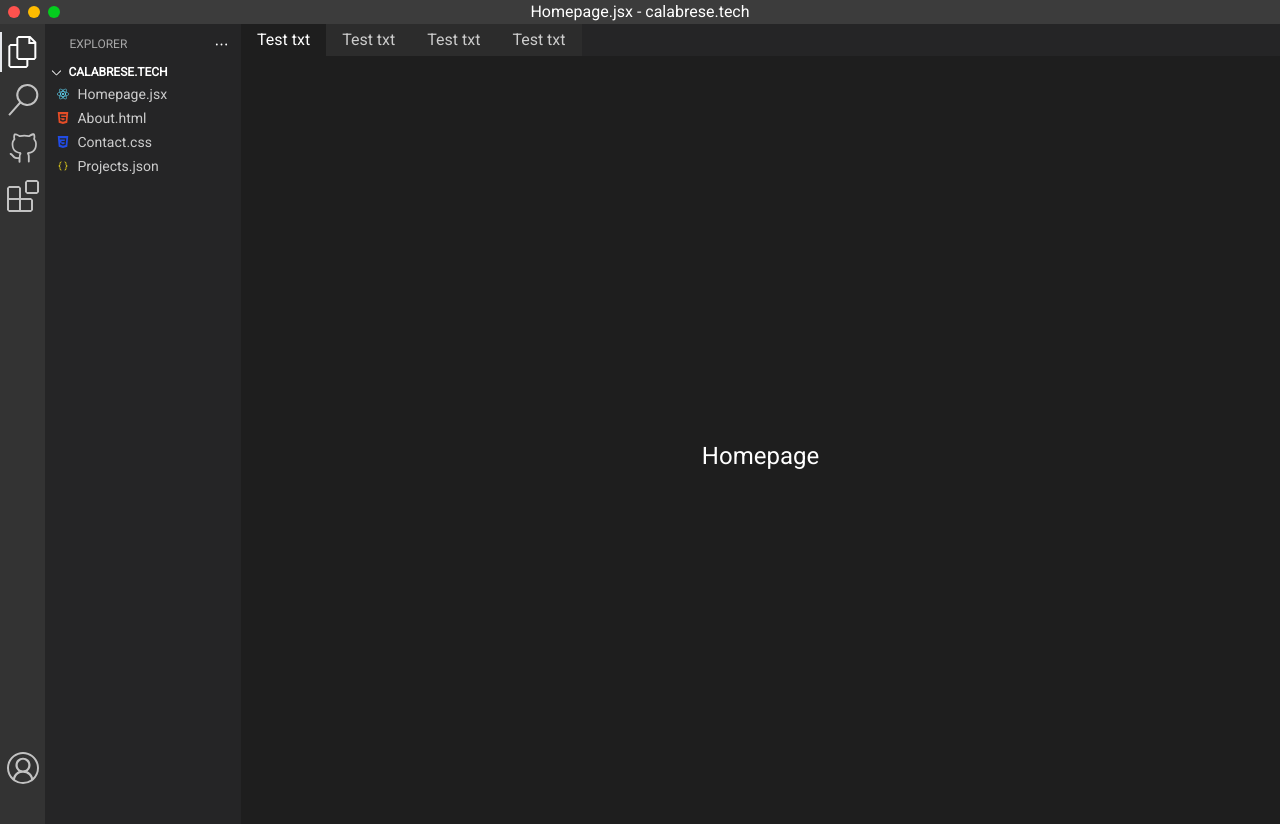
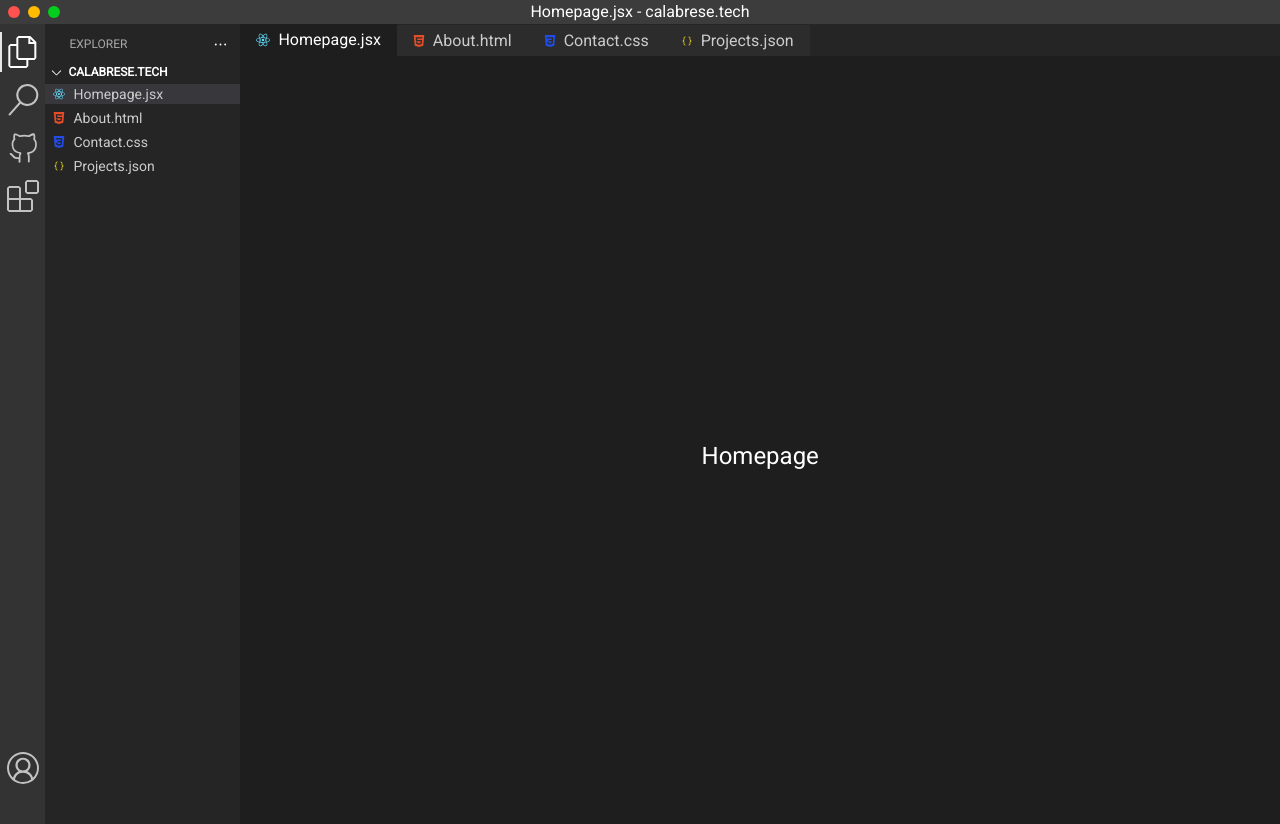
Before and after one commit to peter-calabrese/calabresetech-rewrite, a React (Vite) app: page / in a window 1280 px wide. Built offline with nearby package versions, Linux system fonts and the light colour scheme.

Commit message:
dynamically show which files are open with tabs and side bar

```diff
--- a/src/App.jsx
+++ b/src/App.jsx
@@ -15,10 +15,10 @@ function App() {
 
       <div className='flex'>
         <SideBar />
-        <FileList setFileToRender={setRenderPage} />
+        <FileList value={renderPage} setFileToRender={setRenderPage} />
 
         <div className='h-screen bg-text-editor-bg w-full'>
-          <TabBar />
+          <TabBar value={renderPage} setTabToOpen={setRenderPage} />
           <WebpageRenderer value={renderPage} />
         </div>
       </div>
--- a/src/components/VSCComponents/FileList.jsx
+++ b/src/components/VSCComponents/FileList.jsx
@@ -1,33 +1,80 @@
 import { VscChevronDown, VscJson, VscEllipsis } from 'react-icons/vsc'
 import { SiCss3, SiReact, SiHtml5 } from "react-icons/si";
-import DirectoryFile from './DirectoryFile'
+import { useState, useEffect } from 'react';
+const FileList = ({ value, setFileToRender }) => {
+    const [homepageFocus, setHomepageFocus] = useState(true);
+    const [aboutFocus, setAboutFocus] = useState(false);
+    const [contactFocus, setContactFocus] = useState(false);
+    const [projectsFocus, setProjectsFocus] = useState(false);
 
-const FileList = ({ setFileToRender }) => {
+    useEffect(() => {
+        switch (value) {
+            case 'Homepage.jsx':
+                setHomepageFocus(true);
+                setAboutFocus(false);
+                setContactFocus(false);
+                setProjectsFocus(false);
+                break;
+            case 'About.html':
+                setHomepageFocus(false);
+                setAboutFocus(true);
+                setContactFocus(false);
+                setProjectsFocus(false);
+                break;
+            case 'Contact.css':
+                setHomepageFocus(false);
+                setAboutFocus(false);
+                setContactFocus(true);
+                setProjectsFocus(false);
+                break;
+            case 'Projects.json':
+                setHomepageFocus(false);
+                setAboutFocus(false);
+                setContactFocus(false);
+                setProjectsFocus(true);
+                break;
+            default:
+                break;
+        }
+    }, [value])
 
     const fileClicked = (toRender) => {
         setFileToRender(toRender)
+
     }
     return (
-        <div className=' bg-file-panel h-screen w-60 pt-1 pl-1'>
-            <div className='text-white flex items-center justify-between mt-2 mb-3'>
+        <div className=' bg-file-panel h-screen w-60 pt-1'>
+            <div className='text-white flex items-center justify-between mt-2 mb-3 ml-1'>
                 <h2 className='ml-5 text-xs opacity-60'>EXPLORER</h2>
                 <VscEllipsis className="mr-3" size={15} />
             </div>
-            <div className='text-white flex justify-start items-center'>
+            <div className='text-white flex justify-start items-center ml-1'>
                 <VscChevronDown size={15} />
                 <h2 className='ml-1 text-xs font-bold'>CALABRESE.TECH</h2>
             </div>
             {/* Directories */}
-            <div className="pl-2">
+            <div className="">
                 {/* Homepage */}
-                <DirectoryFile icon={<SiReact className='text-react-logo mr-2' size={12} />} filename={"Homepage.jsx"} onClick={() => fileClicked('Homepage.jsx')} />
+                <button className={`pl-2 w-full flex justify-start items-center mt-1 hover:bg-slate-200 hover:bg-opacity-10 ${homepageFocus ? 'bg-file-selected text-tab-text-focused' : ''}`} onClick={() => fileClicked('Homepage.jsx')}>
+                    <SiReact className='text-react-logo mr-2' size={12} />
+                    <p className='text-file-text text-sm'>Homepage.jsx</p>
+                </button>
+
                 {/* About */}
-                <DirectoryFile icon={<SiHtml5 className='text-html-logo mr-2' size={12} />} filename={"About.html"} onClick={() => fileClicked('About.html')} />
+                <button className={`pl-2 w-full flex justify-start items-center mt-1 hover:bg-slate-200 hover:bg-opacity-10 ${aboutFocus ? 'bg-file-selected text-tab-text-focused' : ''}`} onClick={() => fileClicked('About.html')}>
+                    <SiHtml5 className='text-html-logo mr-2' size={12} />
+                    <p className='text-file-text text-sm'>About.html</p>
+                </button>
                 {/* Contact */}
-                <DirectoryFile icon={<SiCss3 className='text-css-logo mr-2' size={12} />} filename={"Contact.css"} onClick={() => fileClicked('Contact.css')} />
+                <button className={`pl-2 w-full flex justify-start items-center mt-1 hover:bg-slate-200 hover:bg-opacity-10 ${contactFocus ? 'bg-file-selected text-tab-text-focused' : ''}`} onClick={() => fileClicked('Contact.css')}>
+                    <SiCss3 className='text-css-logo mr-2' size={12} />
+                    <p className='text-file-text text-sm'>Contact.css</p>
+                </button>
                 {/* Projects */}
-                <DirectoryFile icon={<VscJson className='text-JSON-logo mr-2' size={12} />} filename={"Projects.json"} onClick={() => fileClicked('Projects.json')} />
-
+                <button className={`pl-2 w-full flex justify-start items-center mt-1 hover:bg-slate-200 hover:bg-opacity-10 ${projectsFocus ? 'bg-file-selected text-tab-text-focused' : ''}`} onClick={() => fileClicked('Projects.json')}>
+                    <VscJson className='text-JSON-logo mr-2' size={12} />
+                    <p className='text-file-text text-sm'>Projects.json</p>
+                </button>
             </div>
         </div>
     )
--- a/src/components/VSCComponents/TabBar.jsx
+++ b/src/components/VSCComponents/TabBar.jsx
@@ -1,11 +1,88 @@
-const TapBar = () => {
+import { VscChevronDown, VscJson, VscEllipsis, VscClose } from 'react-icons/vsc'
+import { SiCss3, SiReact, SiHtml5 } from "react-icons/si";
+import { useState } from "react";
+import Projects from "../Webpages/Projects";
+import { useEffect } from 'react';
+const TapBar = ({ value, setTabToOpen }) => {
+    const [homepageFocus, setHomepageFocus] = useState(true);
+    const [aboutFocus, setAboutFocus] = useState(false);
+    const [contactFocus, setContactFocus] = useState(false);
+    const [projectsFocus, setProjectsFocus] = useState(false);
+
+
+    useEffect(() => {
+        switch (value) {
+            case 'Homepage.jsx':
+                setHomepageFocus(true);
+                setAboutFocus(false);
+                setContactFocus(false);
+                setProjectsFocus(false);
+                break;
+            case 'About.html':
+                setHomepageFocus(false);
+                setAboutFocus(true);
+                setContactFocus(false);
+                setProjectsFocus(false);
+                break;
+            case 'Contact.css':
+                setHomepageFocus(false);
+                setAboutFocus(false);
+                setContactFocus(true);
+                setProjectsFocus(false);
+                break;
+            case 'Projects.json':
+                setHomepageFocus(false);
+                setAboutFocus(false);
+                setContactFocus(false);
+                setProjectsFocus(true);
+                break;
+            default:
+                break;
+        }
+    }, [value])
+
+    const tabClicked = (tab) => {
+        setTabToOpen(tab)
+    }
+
     return (
         <div className="bg-tab-bg h-8">
-            <button className="bg-tab-open-focused h-full px-4 text-tab-text-focused">Test txt</button>
-            <button className="bg-tab-open-unfocused h-full px-4 text-tab-text-unfocused">Test txt</button>
-            <button className="bg-tab-open-unfocused h-full px-4 text-tab-text-unfocused">Test txt</button>
-            <button className="bg-tab-open-unfocused h-full px-4 text-tab-text-unfocused">Test txt</button>
-        </div>
+            <button className={`h-full px-4  ${homepageFocus ? 'bg-tab-open-focused text-tab-text-focused' : 'bg-tab-open-unfocused text-tab-text-unfocused'}`} onClick={() => tabClicked('Homepage.jsx')}>
+                <div className='flex justify-between items-center'>
+                    <div className='flex items-center'>
+                        <SiReact className='text-react-logo mr-2' size={14} />
+                        <p>Homepage.jsx</p>
+                    </div>
+                    {/* <VscClose className="ml-3 -pr-2" size={14} /> */}
+                </div>
+            </button >
+            <button className={`h-full px-4 text-tab-text-focused ${aboutFocus ? 'bg-tab-open-focused text-tab-text-focused ' : 'bg-tab-open-unfocused text-tab-text-unfocused'}`} onClick={() => tabClicked('About.html')}>
+                <div className='flex justify-between items-center'>
+                    <div className='flex items-center'>
+                        <SiHtml5 className='text-html-logo mr-2' size={12} />  <p>About.html</p>
+                    </div>
+                    {/* <VscClose className="ml-3 -pr-2" size={14} /> */}
+                </div>
+            </button>
+            <button className={`h-full px-4 text-tab-text-focused ${contactFocus ? 'bg-tab-open-focused text-tab-text-focused ' : 'bg-tab-open-unfocused text-tab-text-unfocused'}`} onClick={() => tabClicked('Contact.css')}>
+                <div className='flex justify-between items-center'>
+                    <div className='flex items-center'>
+                        <SiCss3 className='text-css-logo mr-2' size={12} />
+                        <p>Contact.css</p>
+                    </div>
+                    {/* <VscClose className="ml-3 -pr-2" size={14} /> */}
+                </div>
+            </button>
+            <button className={`h-full px-4 text-tab-text-focused ${projectsFocus ? 'bg-tab-open-focused text-tab-text-focused ' : 'bg-tab-open-unfocused text-tab-text-unfocused'}`} onClick={() => tabClicked('Projects.json')}>
+                <div className='flex justify-between items-center'>
+                    <div className='flex items-center'>
+                        <VscJson className='text-JSON-logo mr-2' size={12} />
+                        <p>Projects.json</p>
+                    </div>
+                    {/* <VscClose className="ml-3 -pr-2" size={14} /> */}
+                </div>
+            </button>
+        </div >
 
     )
 }
```
